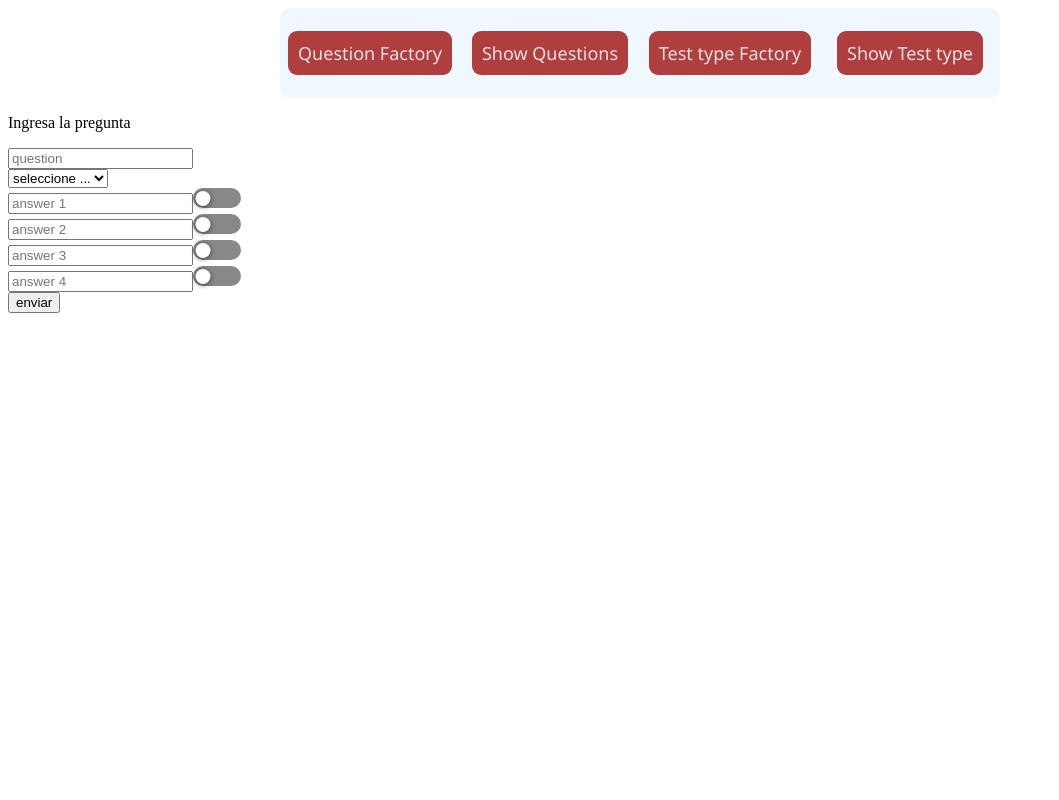
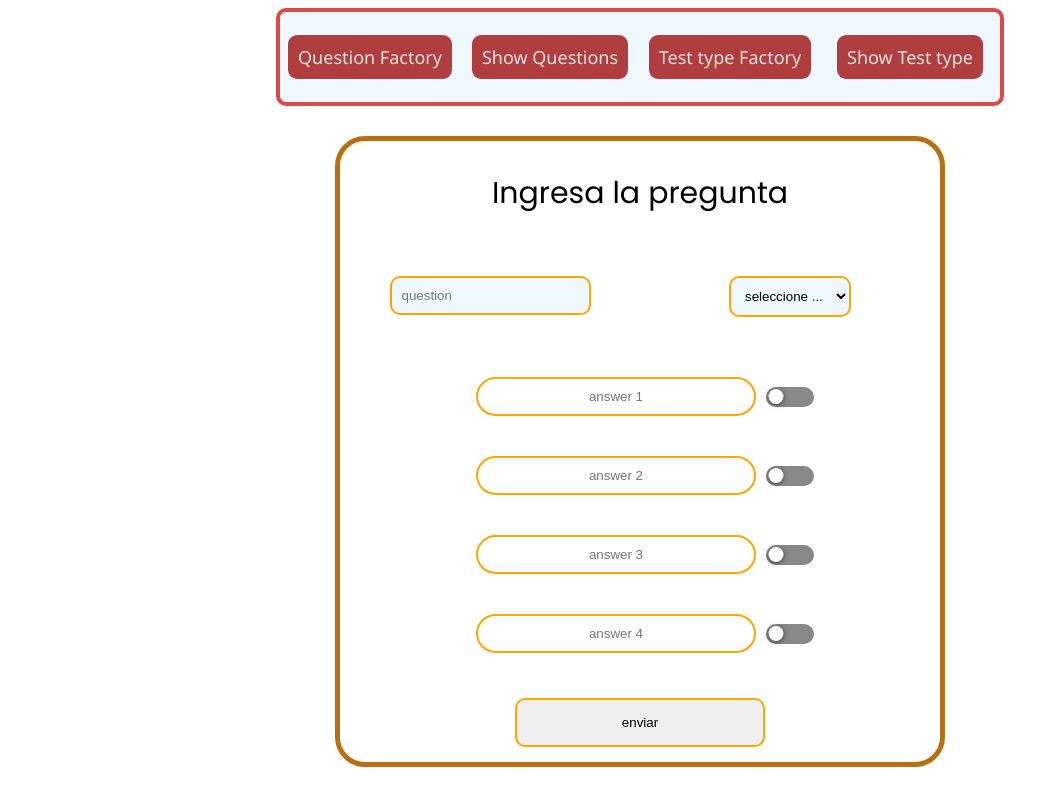
Before and after one commit to jperezviloria/multiple-choice-reactjs, a React (Create React App) app: page /questionfactory in a window 1280 px wide. Shown: the whole page, without its empty margins (0-1059 px from the left). Built offline with nearby package versions, Linux system fonts and the light colour scheme.

Commit message:
implementing new conditions and adding css code

```diff
--- a/public/index.html
+++ b/public/index.html
@@ -5,6 +5,8 @@
     <link rel="icon" href="%PUBLIC_URL%/favicon.ico" />
     <meta name="viewport" content="width=device-width, initial-scale=1" />
     <meta name="theme-color" content="#000000" />
+    <link rel="preconnect" href="https://fonts.gstatic.com">
+    <link href="https://fonts.googleapis.com/css2?family=Poppins&display=swap" rel="stylesheet">
     <meta
       name="description"
       content="Web site created using create-react-app"
--- a/src/components/header/Header.css
+++ b/src/components/header/Header.css
@@ -9,6 +9,7 @@
     width: 720px;
     margin: 0 auto;
     border-radius: 10px;
+    border: 4px solid rgb(219, 73, 73);
 
 }
 
--- a/src/pages/questionFactory/QuestionFactory.css
+++ b/src/pages/questionFactory/QuestionFactory.css
@@ -0,0 +1,58 @@
+.questionfactory{
+    font-family: 'Poppins', sans-serif;
+    margin: 30px auto;
+    display: grid;
+    justify-content: center;
+    border: 5px solid rgb(184, 111, 15);
+    border-radius: 30px;
+    width: 600px;
+    text-align: center;
+}
+
+.questionfactory button{
+    width: 250px;
+    padding:15px;
+    border: 2px solid orange;
+    border-radius: 10px;
+    margin: 15px auto;
+}
+
+.questionfactory p{
+    font-size: 30px;
+}
+
+.questionfactory-questionlevel{
+    display: grid;
+    grid-template-columns: repeat(2, 300px);
+    justify-items: center;
+    margin: 30px;
+}
+
+.questionfactory-questionlevel input, select{
+    padding: 10px;
+    border-radius: 10px;
+    border: 2px solid orange;
+    background-color: aliceblue;
+}
+
+.questionfactory-answers {
+    display: grid;
+    justify-items: center;
+    margin: 10px;
+    align-self: center;
+}
+
+.questionfactory-answers input {
+    margin: 10px;
+    padding: 10px;
+    border-radius: 20px;
+    border: 2px solid orange;
+    text-align: center;
+}
+
+.questionfactory-answers-internal{
+    display: grid;
+    grid-template-columns: 300px 30%;
+    align-items: center;
+    margin: 10px;
+}
--- a/src/pages/questionFactory/QuestionFactory.jsx
+++ b/src/pages/questionFactory/QuestionFactory.jsx
@@ -3,6 +3,17 @@ import {useForm} from "react-hook-form"
 import axios from "axios"
 import Swal from "sweetalert2"
 import Switch from "react-switch";
+
+import {
+    printBody,
+    changeStateSlice,
+    checkThatHaveOnlyOneTrue,
+    checkThatHaveAllAsnwers,
+    checkThatQuestionIsNotEmpty,
+    checkThatLevelIsNotEmpty,
+    checkAllValidations,
+    joinAnswersAndBool}
+from "./QuetionFactory.js"
 
 import "./QuestionFactory.css"
 
@@ -14,45 +25,56 @@ const QuestionFactory = () =>{
     const [checkedTwo, setCheckedTwo] = useState(false)
     const [checkedThree, setCheckedThree] = useState(false)
     const [checkedFour, setCheckedFour] = useState(false)
-    //const [handleChange, setHandleChange] = useState(handleSubmit.bind)
 
     const onSubmitUserForm = (data) =>{
 
             const arrayBooleans = [checkedOne, checkedTwo, checkedThree, checkedFour]
-            const result = checkThatHaveOnlyOneTrue(arrayBooleans)
-            console.log(result)
+            const arrayAnswers = [
+                data.answer1,
+                data.answer2,
+                data.answer3,
+                data.answer4]
+            // const result1 = checkThatHaveOnlyOneTrue(arrayBooleans)
+            // console.log(result1)
+
+            // const validation = checkThatHaveAllAsnwers(arrayAnswers)
+            // console.log(validation)
+
+            // const validation2 = checkThatQuestionIsNotEmpty(data.question)
+            // console.log(validation2)
+
+            // const validation3 = checkThatLevelIsNotEmpty(data.level)
+            // console.log(validation3)
+            checkAllValidations(arrayBooleans, arrayAnswers,data.question, data.level)
+            const answersJoined = joinAnswersAndBool(arrayAnswers, arrayBooleans)
 
             const body ={
-            idLevel: data.level,
+            idLevel: parseInt(data.level),
             question: data.question,
-            answers: data
+            answers: answersJoined,
         }
         printBody(body)
     }
 
-    const printBody = (body) =>{
-        console.log(body)
-    }
+    // const changeStateSlice = (booleanValue) =>{
+    //     return booleanValue === true ?  false : true
+    // }
 
-    const changeStateSlice = (booleanValue) =>{
-        return booleanValue === true ?  false : true
-    }
+    // const checkThatHaveOnlyOneTrue = (booleanArray) =>{
+    //     const result = booleanArray.filter(condition => condition === true)
 
-    const checkThatHaveOnlyOneTrue = (booleanArray) =>{
-        const result = booleanArray.filter(condition => condition === true)
+    //     if (result.length > 1 || result.length === 0)
+    //     return false
+    //     else if (result.length === 1)
+    //     return true
 
-        if (result.length > 1 || result.length === 0)
-        return false
-        else if (result.length === 1)
-        return true
-
-    }
-
+    // }
 
     return (
-        <form onSubmit={handleSubmit(onSubmitUserForm)}>
+        <form onSubmit={handleSubmit(onSubmitUserForm)} className = "questionfactory">
+            <p>Ingresa la pregunta</p>
+            <div className = "questionfactory-questionlevel">
             <div>
-                <p>Ingresa la pregunta</p>
                 <input
                 type=""
                 placeholder="question"
@@ -68,8 +90,10 @@ const QuestionFactory = () =>{
                     <option value="2">level 2</option>
                 </select>
             </div>
-            <div>
-                <div>
+            </div>
+
+            <div className = "questionfactory-answers">
+                <div className = "questionfactory-answers-internal">
                 <input
                 type="text"
                 placeholder="answer 1"
@@ -87,7 +111,7 @@ const QuestionFactory = () =>{
                 height={20}
                 width={48}/>
                 </div>
-                <div>
+                <div className = "questionfactory-answers-internal">
                 <input
                 type="text"
                 placeholder="answer 2"
@@ -106,7 +130,8 @@ const QuestionFactory = () =>{
                 height={20}
                 width={48}
                 />
-                </div><div>
+                </div>
+                <div className = "questionfactory-answers-internal">
                 <input
                 type="text"
                 placeholder="answer 3"
@@ -124,7 +149,8 @@ const QuestionFactory = () =>{
                 activeBoxShadow="0px 0px 1px 10px rgba(0, 0, 0, 0.2)"
                 height={20}
                 width={48}/>
-                </div><div>
+                </div>
+                <div className = "questionfactory-answers-internal">
                 <input
                 type="text"
                 placeholder="answer 4"
--- /dev/null
+++ b/src/pages/questionFactory/QuetionFactory.js
@@ -0,0 +1,115 @@
+import Swal from "sweetalert2"
+
+export const printBody = (body) =>{
+    console.log(body)
+}
+
+export const changeStateSlice = (booleanValue) =>{
+    return booleanValue === true ?  false : true
+}
+
+
+export const checkThatHaveOnlyOneTrue = (booleanArray) =>{
+    const result = booleanArray.filter(condition => condition === true)
+
+    if (result.length > 1 || result.length === 0)
+    return false
+    else if (result.length === 1)
+    return true
+
+}
+
+export const checkThatHaveAllAsnwers = (answerArray) =>{
+    const result = answerArray.filter(condition => condition === "")
+
+    if (result.length === 0)
+    return true
+    else
+    return false
+}
+
+export const checkThatQuestionIsNotEmpty = (question) =>{
+
+    if (question === "")
+    return false
+    else
+    return true
+}
+
+export const checkThatLevelIsNotEmpty = (level) =>{
+
+    if (level === "")
+    return false
+    else
+    return true
+}
+
+export const checkAllValidations = (booleanArray, answerArray, question, level) => {
+
+    const questionValidation = checkThatQuestionIsNotEmpty(question)
+    const levelValidation = checkThatLevelIsNotEmpty(level)
+    const answerValidation = checkThatHaveAllAsnwers(answerArray)
+    const booleanValidation = checkThatHaveOnlyOneTrue(booleanArray)
+
+    if( questionValidation  === false
+        && levelValidation  === false
+        && answerValidation === false
+        && booleanValidation === false){
+            Swal.fire({
+                icon: 'error',
+                title: 'Oops...',
+                text: 'The information can`t be empty',
+                footer: '<a href>Why do I have this issue?</a>'
+              })
+
+    }else if(questionValidation  === false ){
+        Swal.fire({
+            icon: 'error',
+            title: 'Oops...',
+            text: 'The question can`t be empty',
+            footer: '<a href>Why do I have this issue?</a>'
+          })
+
+    }else if(levelValidation  === false ){
+        Swal.fire({
+            icon: 'error',
+            title: 'Oops...',
+            text: 'You need put level 1 or 2',
+            footer: '<a href>Why do I have this issue?</a>'
+          })
+
+    }else if(answerValidation  === false ){
+        Swal.fire({
+            icon: 'error',
+            title: 'Oops...',
+            text: 'Every answer should be completed',
+            footer: '<a href>Why do I have this issue?</a>'
+          })
+
+    }else if(booleanValidation  === false ){
+        Swal.fire({
+            icon: 'error',
+            title: 'Oops...',
+            text: 'The question have only one true answer',
+            footer: '<a href>Why do I have this issue?</a>'
+          })
+    }
+
+
+}
+
+export const joinAnswersAndBool = (answerArray, booleanArray) => {
+
+    var answers = [
+        {answerArray: answerArray[0],
+        booleanArray: booleanArray[0]},
+        {answerArray: answerArray[1],
+        booleanArray: booleanArray[1]},
+        {answerArray: answerArray[2],
+        booleanArray: booleanArray[2]},
+        {answerArray: answerArray[3],
+        booleanArray: booleanArray[3]}
+    ]
+    return answers
+
+}
```
Also changed, not shown: 1 other file (tests, documents, lock files or other folders).
